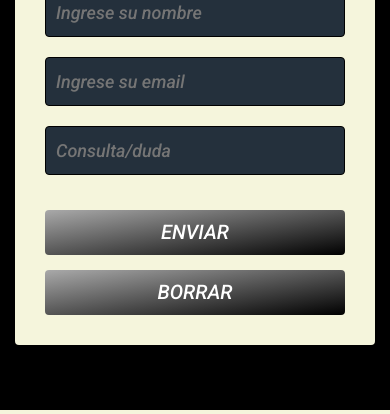
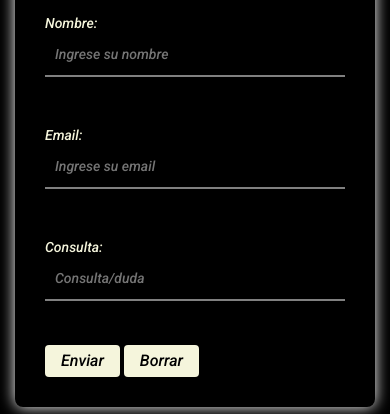
Before and after one commit to tomassuarezz/Tattoo-by-Esti, a website: page pages/contacto.html in a window 390 px wide. Shown: the part 864-1278 px from the top of the page. Drawn offline with nearby package versions, Linux system fonts and the light colour scheme.

Commit message:
Modif formularios y vista responsive

```diff
--- a/pages/contacto.html
+++ b/pages/contacto.html
@@ -71,14 +71,15 @@
 
       <div class="row paddingT">
         <div class="col-lg-12 col-xs-12">
-          <div class="formularioContacto">
-            <h3>Datos del solicitante</h3>
-            <input type="text" class="control" name="nombre" placeholder="Ingrese su nombre">
-            <input type="email" class="control" name="email" placeholder="Ingrese su email">
-            <input type="text" class="control" name="consulta" placeholder="Consulta/duda">
-            <button class="boton">Enviar</button>
-            <button type="reset" class="boton">Borrar</button>
-          </div>
+          <form class="formularioContacto">
+            <h3>Contacto</h3>
+            <p type="Nombre:"><input type="text" class="control" name="nombre" placeholder="Ingrese su nombre"></p>
+            <p type="Email:"><input type="email" class="control" name="email" placeholder="Ingrese su email"></p>
+            <p type="Consulta:"><input type="text" class="control" name="consulta" placeholder="Consulta/duda"></p>
+            <button type="submit" class="boton" value="Enviar">Enviar</button>
+            <button type="reset" class="boton" value="Borrar">Borrar</button>
+
+          </form>
         </div>
       </div>
 
--- a/scss/_contenidoindex.scss
+++ b/scss/_contenidoindex.scss
@@ -60,7 +60,14 @@ $bordeImg: (
   	border-color: map-get($bordeImg, color);
   	width: 300px;
   	height: 400px;
+  	transition: all 300ms;
+  	position: relative;
+
 }
+
+.fTrabajos img:hover {
+	transform: scale(1.05);
+	}
 
 
 .tienda__parrafo{
@@ -79,6 +86,10 @@ $bordeImg: (
 			flex-direction:column;
 }
 
+.col-xs-4 {
+		margin: 10px;
+}
+
 .biografia_index--imagen {
 	width:100%;
 	position:relative;
--- a/scss/_contenidotrabajos.scss
+++ b/scss/_contenidotrabajos.scss
@@ -11,6 +11,6 @@
 @media only screen and (max-width: 767px){
 .fotos__trabajos img{
 		width:100px;
-		height:200px;
+		height:150px;
 }
 }
--- a/scss/_contenidoturnos.scss
+++ b/scss/_contenidoturnos.scss
@@ -23,63 +23,84 @@
 }
 
 .formularioContacto {
-		background-color: beige;
+		background-color: black;
 		width: 400px;
 		padding: 30px;
 		margin: auto;
 		margin-top: 50px;
 		margin-bottom: 50px;
-		border-radius: 4px;
-		color: black;
-		box-shadow: 7px 13px 37px black;
+		border-radius: 8px;
+		color: white;
+		box-shadow: 0 0 15px white;
+
 
 }
 
 .formularioContacto h3 {
-		color: black;
-		font-size: 24px;
+		color: white;
+		font-size: 30px;
 		font-weight: 900;
 		margin-top: 15px;
 		margin-bottom: 10px;
 		text-align: center;
-		text-transform: uppercase;
+
 }
 
 
 
 .control {
 		width: 100%;
-		background-color: #24303c;
 		padding: 10px;
-		border-radius: 4px;
+		box-sizing: border-box;
+		background: none;
+		outline: none;
+		resize: none;
+		border: 0;
 		margin-bottom: 20px;
-		border: 1px solid black;
-		font-size: 18px;
+
+		font-size: 14px;
 		color: $blanco;
+		transition: all .3s;
+		border-bottom: 2px solid grey
+}
+
+.control:focus {
+		border-bottom: 2px solid beige;
+}
+
+.formularioContacto p:before{
+		content: attr(type);
+		display: block;
+		margin: 28px 0 0;
+		font-size: 14px;
+		color: beige;
 }
 
 .boton {
-		width: 100%;
-		height: 45px;
-		margin-top: 15px;
+		width: 25%;
+		padding: 4px 8px;
+		margin: 8px 0 0;
+		border: 0;
 		border-radius: 4px;
-		border: none;
-		color: white;
-		text-transform: uppercase;
-		background: linear-gradient(to left top, black, darkgrey);
-		font-size: 20px;
+		background-color: beige;
+		color: black;
+		cursor: pointer;
+		transition: all .3s;
 }
 
 .boton:hover {
-		cursor: pointer;
-		transform: translateY(-3px);
-		transition: all cubic-bezier(0.215,0.610,0.355,1) .5s;
+		background: gray;
+		color: white;
 }
 
-.boton:active {
-		transform: translateY(3px);
+.botonI {
+		width: 45%;
+		padding: 4px 8px;
+		margin: 8px 0 0;
+		border: 0;
+		border-radius: 4px;
+		background-color: beige;
+		color: black;
+		cursor: pointer;
+
 }
-
-.control:focus {
-		height: 60px;
-}
```
Also changed, not shown: pages/turnos.html (+4 -4 lines), css/estilo.css.
